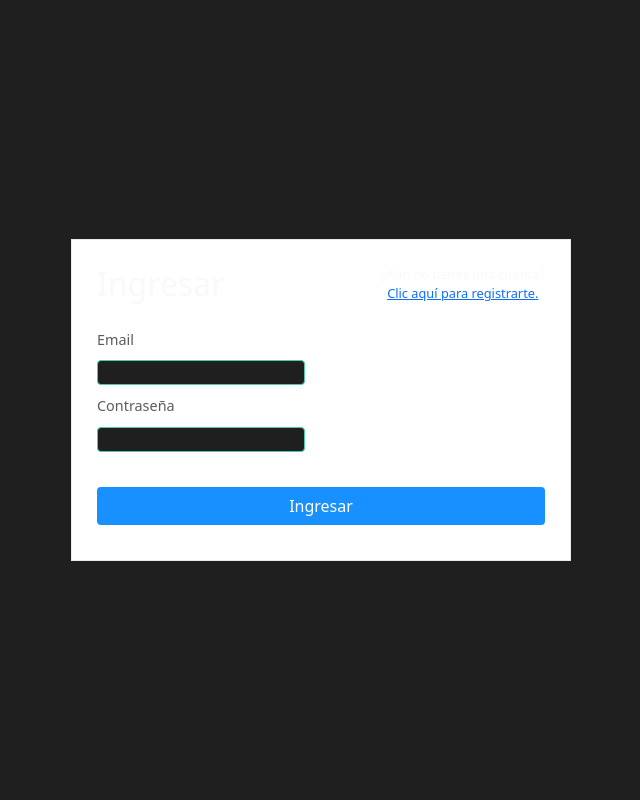
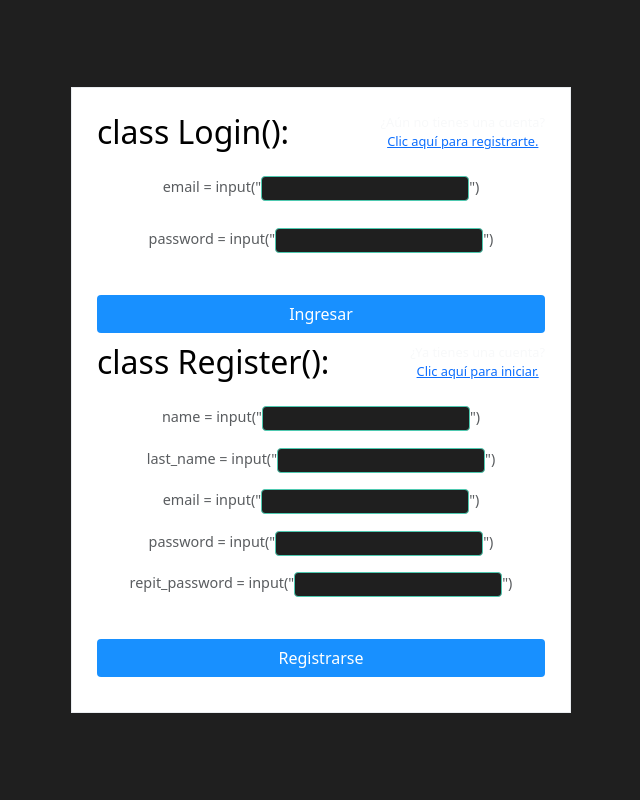
Before and after one commit to TheCatAvila/DevTest, a Flask app: page /ingresar in a window 1280 px wide. Shown: the whole page, without its empty margins (319-959 px from the left). Run offline with Flask 3, Linux system fonts and the light colour scheme; some libraries are stand-ins or nearby versions.

Commit message:
Update: Cambios visuales en el login

```diff
--- a/app/static/css/acceder.css
+++ b/app/static/css/acceder.css
@@ -54,3 +54,19 @@ p, a{
     width: 100%;
     margin: 25px 0 10px 0;
 }
+
+.acceder-form{
+    display: flex;
+    flex-direction: column;
+    align-items: start;
+    justify-content: start;
+}
+
+.cont-label-input{
+    width: 100%;
+    display: flex;
+    flex-direction: row;
+    align-items: flex-start;
+    justify-content: center;
+    margin: 10px 0 10px 0;
+}
--- a/app/templates/auth/login.html
+++ b/app/templates/auth/login.html
@@ -14,27 +14,73 @@
 <div class="cont-acceder">
     <div class="info-card">
         <div class="cont-tittle-create">
-            <h2>Ingresar</h2>
+            <h2 style="color: black;">class Login():</h2>
             <div class="cont-qa">
                 <p>¿Aún no tienes una cuenta? </p>
                 <a href="{{ url_for('auth_routes.register') }}">Clic aquí para registrarte.</a>
             </div>
         </div>
 
-        <form id="loginForm" action="/login_user" method="POST">
+        <form class="acceder-form" id="loginForm" action="/login_user" method="POST">
             <div class="cont-label-input">
-                <label for="email">Email</label>
+                <label for="email">email = input("</label>
                 <input type="email" id="email" name="email" required>
+                <label for="email">")</label>
                 <span class="error" id="emailError"></span>
             </div>
             <div class="cont-label-input">
-                <label for="password">Contraseña</label>
+                <label for="password">password = input("</label>
                 <input type="password" id="password" name="password" required>
+                <label for="password">")</label>
                 <span class="error" id="passwordError"></span>
             </div>
             <button type="submit" class="btn btn-blue">Ingresar</button>
         </form>
+
+        <div class="cont-tittle-create">
+            <h2 style="color: black;">class Register():</h2>
+            <div class="cont-qa">
+                <p>¿Ya tienes una cuenta? </p>
+                <a href="{{ url_for('auth_routes.login') }}">Clic aquí para iniciar.</a>
+            </div>
+        </div>
+
+        <!-- FORM para registrar usuario -->
+        <form action="/register_user" method="POST">
+            <div class="cont-label-input">
+                <label for="name">name = input("</label>
+                <input type="text" id="name" name="name" required>
+                <label for="email">")</label>
+                <span class="error" id="montoError"></span>
+            </div>
+            <div class="cont-label-input">
+                <label for="lastname">last_name = input("</label>
+                <input type="text" id="lastname" name="lastname" required>
+                <label for="email">")</label>
+                <span class="error" id="montoError"></span>
+            </div>
+            <div class="cont-label-input">
+                <label for="email">email = input("</label>
+                <input type="email" id="email" name="email" required>
+                <label for="email">")</label>
+                <span class="error" id="montoError"></span>
+            </div>
+            <div class="cont-label-input">
+                <label for="password">password = input("</label>
+                <input type="password" id="password" name="password" required>
+                <label for="email">")</label>
+                <span class="error" id="montoError"></span>
+            </div>
+            <div class="cont-label-input">
+                <label for="password_confirm">repit_password = input("</label>
+                <input type="password" id="password_confirm" name="password_confirm" required>
+                <label for="email">")</label>
+                <span class="error" id="montoError"></span>
+            </div>
+            <button type="submit" class="btn btn-blue">Registrarse</button>
+        </form>
     </div>
+
 </div>
 {% endblock %}
 
```
